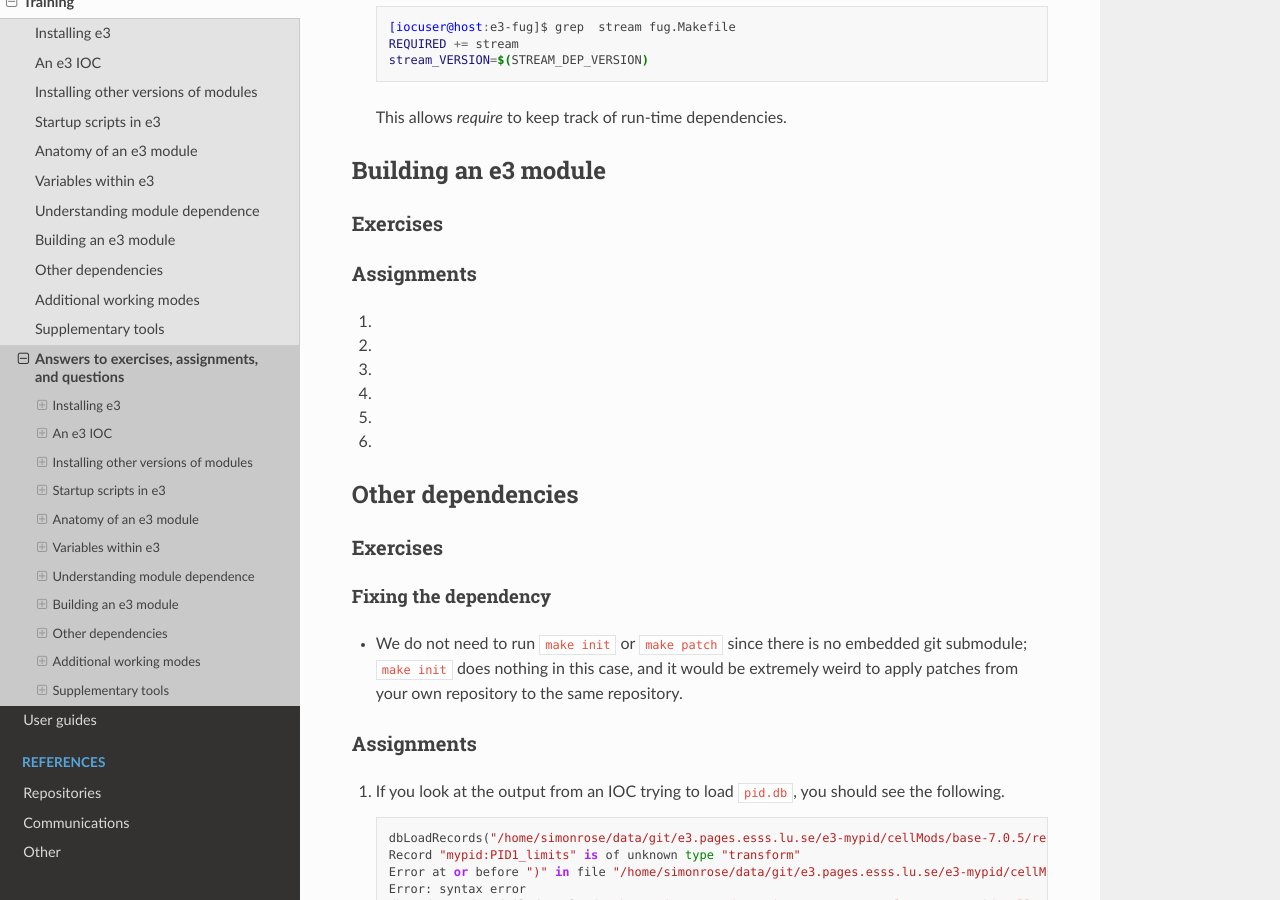
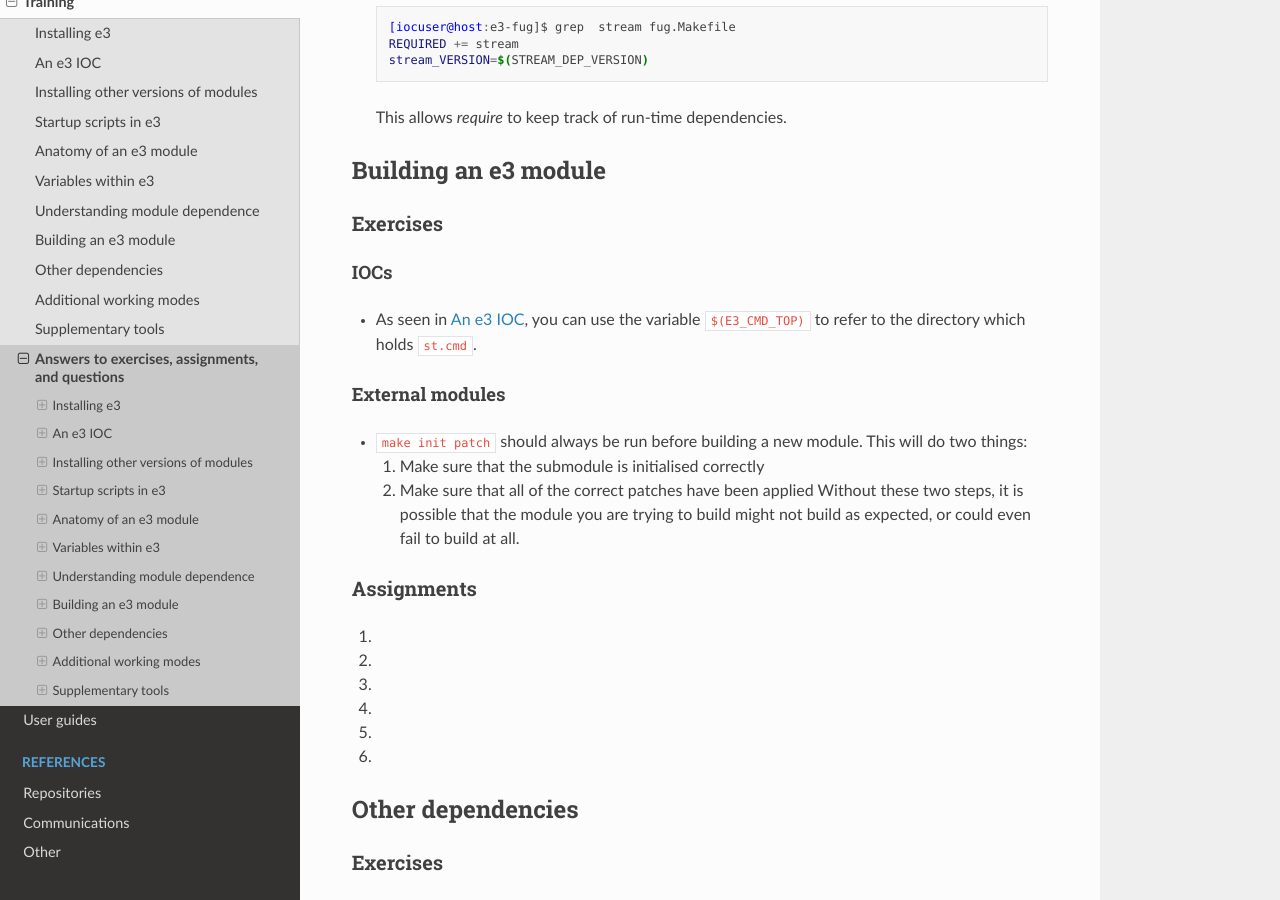
Before and after one commit to ttkorhonen/e3pages, a Sphinx documentation site: the page built from docs/kb/training/workbook/99_exercise_answers.md, in a window 1280 px wide and 900 px high, scrolled down 13730 px. Built offline with Sphinx 7.4.7 and the Read the Docs theme 2.0.0, drawn with Linux system fonts in a browser that asks for light colours.

Commit message:
Added answers to exercises in ch8

```diff
--- a/docs/kb/training/workbook/99_exercise_answers.md
+++ b/docs/kb/training/workbook/99_exercise_answers.md
@@ -658,6 +658,17 @@ then you can modify a single file in order to update the dependency versions of
 ## Building an e3 module
 ### Exercises
 
+#### IOCs
+
+- As seen in [An e3 IOC](2_e3_ioc.md), you can use the variable `$(E3_CMD_TOP)` to refer to the directory which holds `st.cmd`.
+
+#### External modules
+
+- `make init patch` should always be run before building a new module. This will do two things:
+  1. Make sure that the submodule is initialised correctly
+  2. Make sure that all of the correct patches have been applied
+  Without these two steps, it is possible that the module you are trying to build might not build as expected, or could even fail to build at all.
+
 ### Assignments
 1.
 2.
```
Also changed, not shown: docs/kb/training/workbook/8_building_modules.md (+6 -5 lines).
